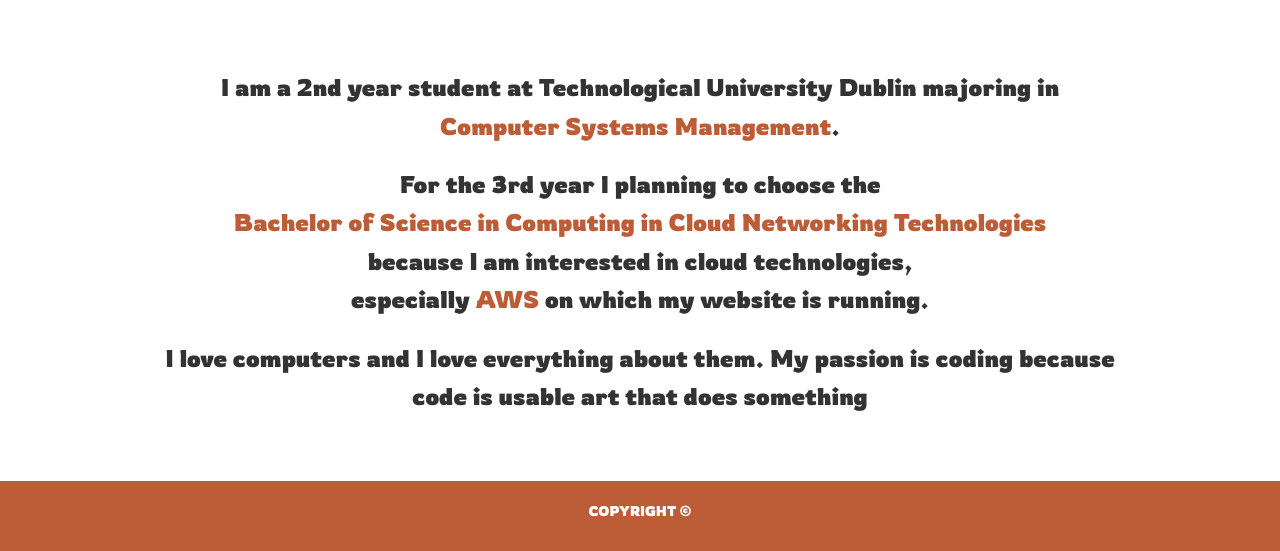
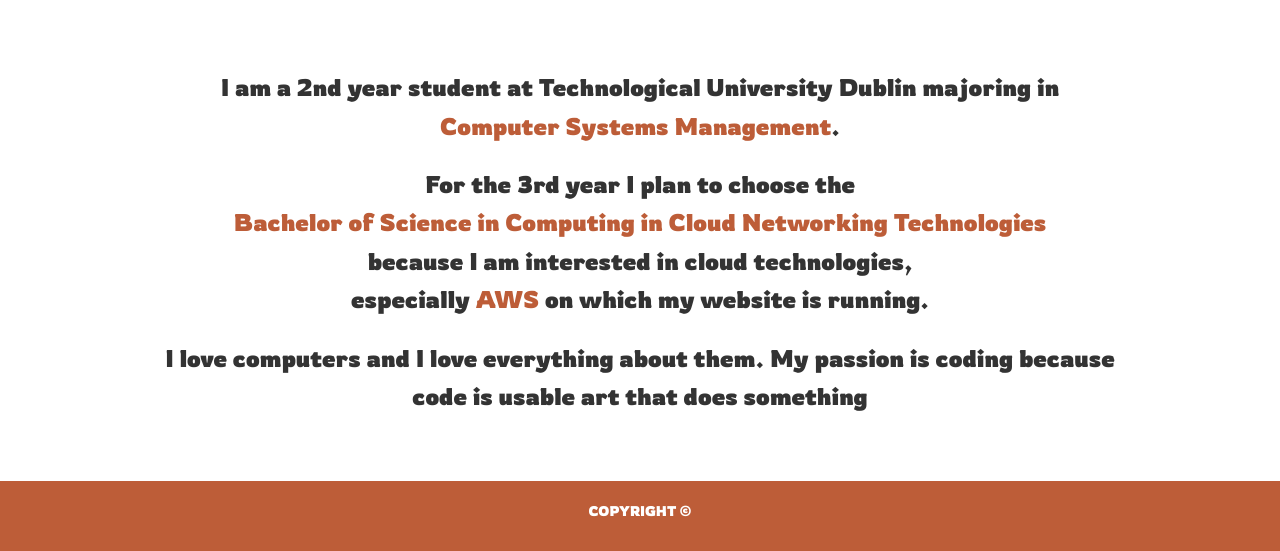
Before and after one commit to KrystianKunowski/MyWebsite, a plain HTML site: page interests.html in a window 1280 px wide. Shown: the part 249-800 px from the top of the page. Drawn offline with nearby package versions, Linux system fonts and the light colour scheme.

Commit message:
3th commit

```diff
--- a/interests.html
+++ b/interests.html
@@ -54,7 +54,7 @@
     <h3 class="lineHeight">I am a 2nd year student at Technological University Dublin majoring in<br>
       <span class="interestsColor">Computer Systems Management</span>.</h3>
       <div>
-        <h3 class="lineHeight2">For the 3rd year I planning to choose the<br>
+        <h3 class="lineHeight2">For the 3rd year I plan to choose the<br>
           <span class="interestsColor">Bachelor of Science in
             Computing in Cloud Networking Technologies</span><br>
           because I am interested in cloud technologies,<br>
```
